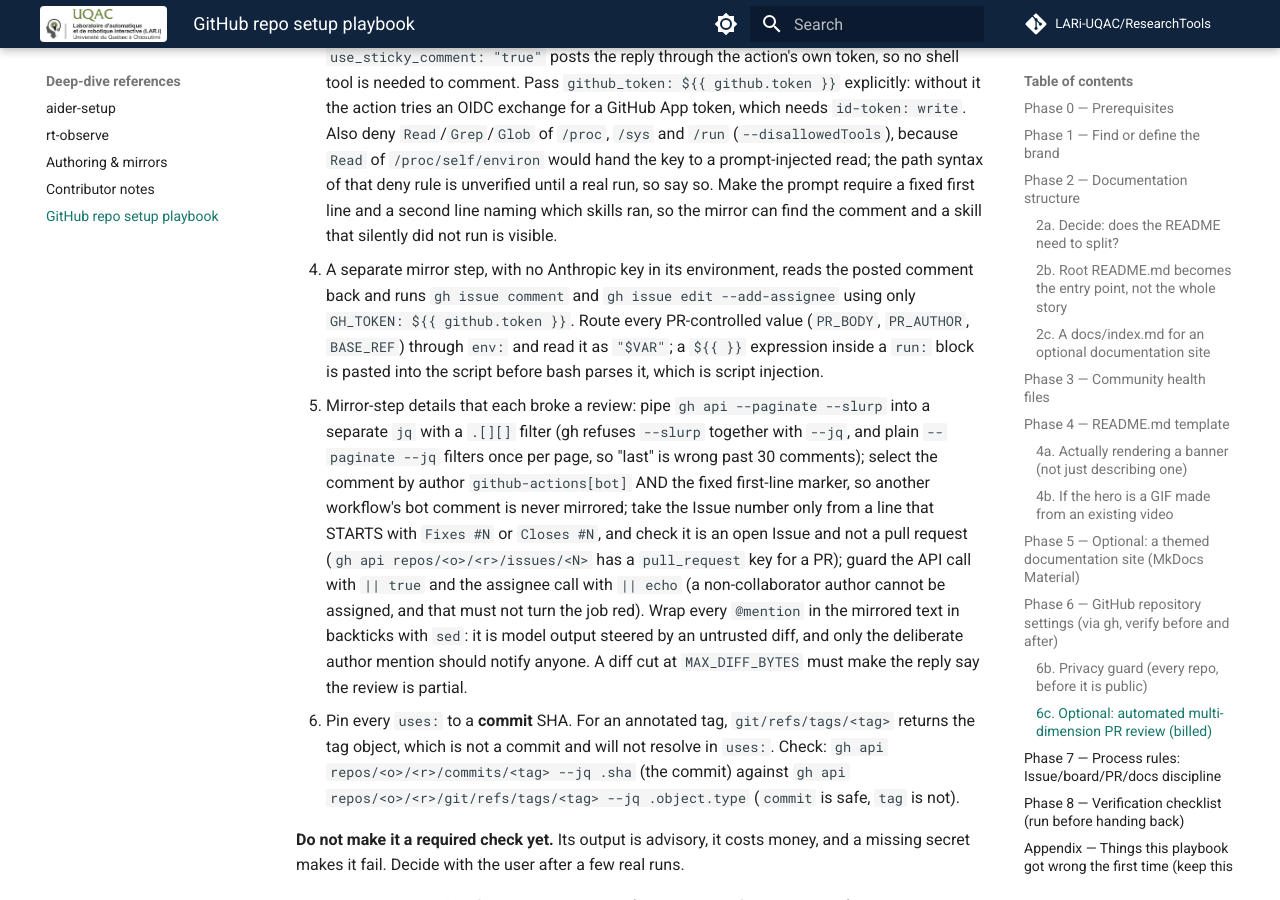
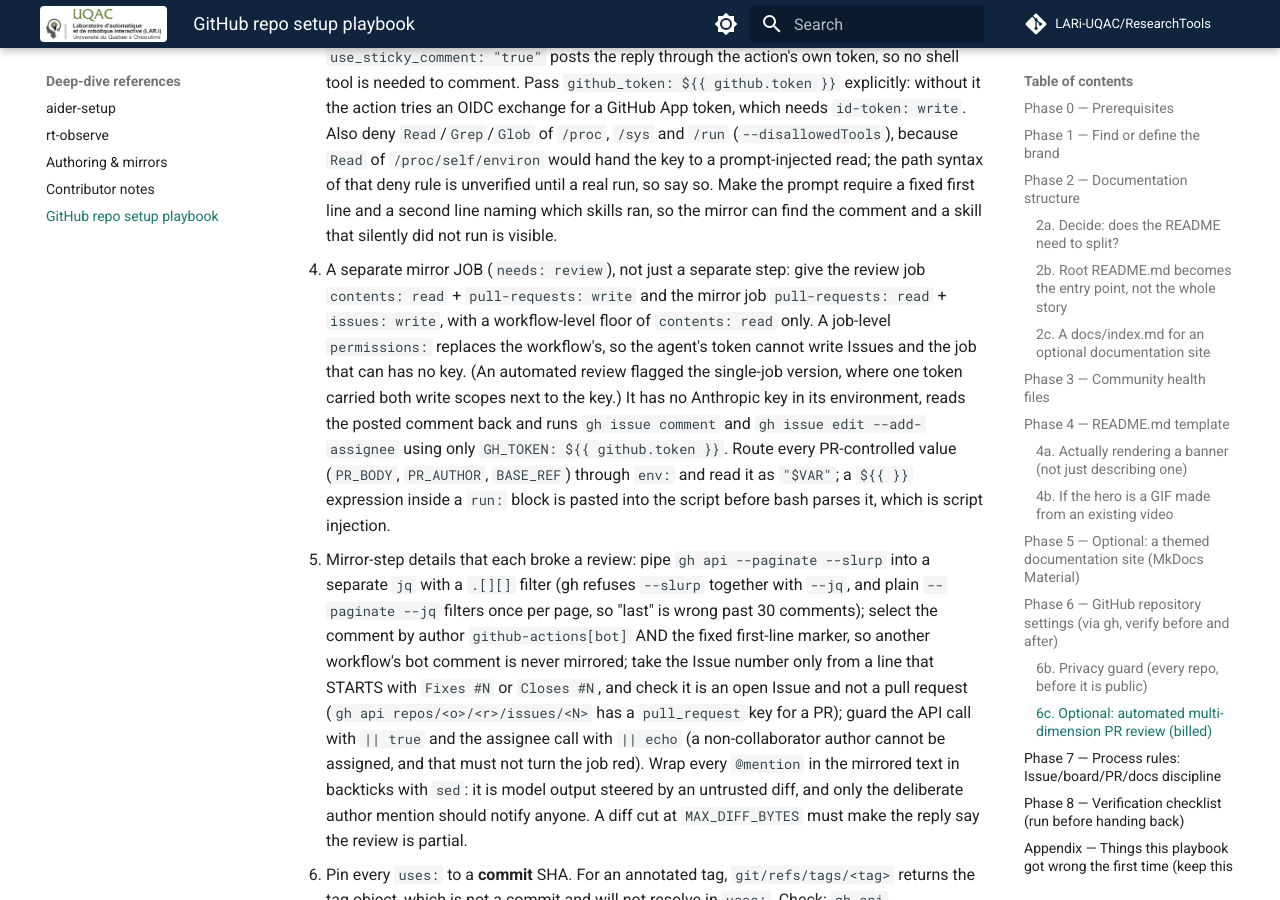
Before and after one commit to LARi-UQAC/ResearchTools, an MkDocs documentation site: the page built from docs/github-repo-setup-playbook.md, in a window 1280 px wide and 900 px high, scrolled down 13058 px. Built offline with MkDocs 1.6.1 and Material for MkDocs 9.7.7, drawn with Linux system fonts in a browser that asks for light colours; comment, search, counter and statistics services are not loaded.

Commit message:
ci(review): split into review and mirror jobs with separate permissions
An automated review flagged one job holding the API key, the agent and both
pull-requests: write and issues: write. The agent job now has no issues: write;
the mirror job has issues: write and no secret.

Refs #65

Co-Authored-By: Claude Sonnet 5.5 <noreply@anthropic.com>

```diff
--- a/docs/github-repo-setup-playbook.md
+++ b/docs/github-repo-setup-playbook.md
@@ -556,8 +556,13 @@ state both. Without the yes, stop here.
    unverified until a real run, so say so. Make the prompt require a fixed first line and a
    second line naming which skills ran, so the mirror can find the comment and a skill that
    silently did not run is visible.
-4. A separate mirror step, with no Anthropic key in its environment, reads the posted comment
-   back and runs `gh issue comment` and `gh issue edit --add-assignee` using only
+4. A separate mirror JOB (`needs: review`), not just a separate step: give the review job
+   `contents: read` + `pull-requests: write` and the mirror job `pull-requests: read` +
+   `issues: write`, with a workflow-level floor of `contents: read` only. A job-level
+   `permissions:` replaces the workflow's, so the agent's token cannot write Issues and the job
+   that can has no key. (An automated review flagged the single-job version, where one token
+   carried both write scopes next to the key.) It has no Anthropic key in its environment,
+   reads the posted comment back and runs `gh issue comment` and `gh issue edit --add-assignee` using only
    `GH_TOKEN: ${{ github.token }}`. Route every PR-controlled value (`PR_BODY`, `PR_AUTHOR`,
    `BASE_REF`) through `env:` and read it as `"$VAR"`; a `${{ }}` expression inside a `run:`
    block is pasted into the script before bash parses it, which is script injection.
```
Also changed, not shown: .claude/rules/testing.md (+4 -2 lines), .github/instructions/testing.instructions.md, 1 other file.
